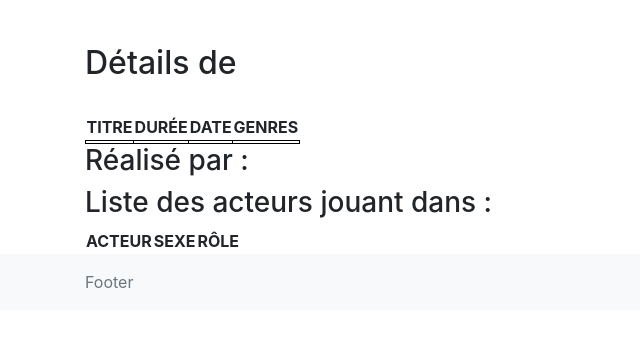
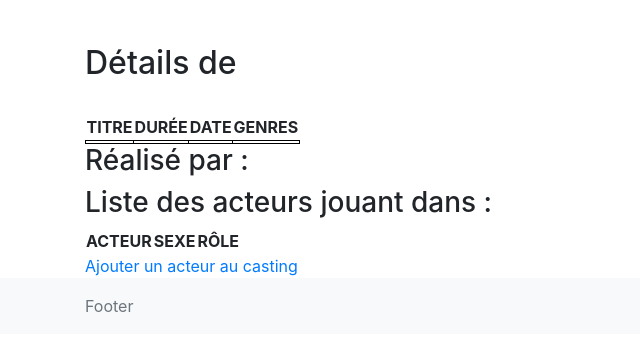
Before and after one commit to AlexisBoulange/Cinema, a PHP site: page /index.php?action=detailFilm in a window 1280 px wide. Shown: the part 56-407 px from the top of the page, without its empty margins (0-640 px from the left). Run offline with PHP 8.4, Linux system fonts and the light colour scheme; data that the repository does not hold is empty.

Commit message:
Update detailFilm.php

```diff
--- a/views/film/detailFilm.php
+++ b/views/film/detailFilm.php
@@ -58,6 +58,12 @@
 </table>
 
 <?php
+
+echo "<a href='index.php?action=ajouterCasting&id=". $detailFilm['film_id']. "'> Ajouter un acteur au casting </a><br/>";
+
+
+?>
+<?php
 $acteurs->closeCursor();
 $titre = "Détails du film " . $detailFilm["titre"];
 $contenu = ob_get_clean();
```
